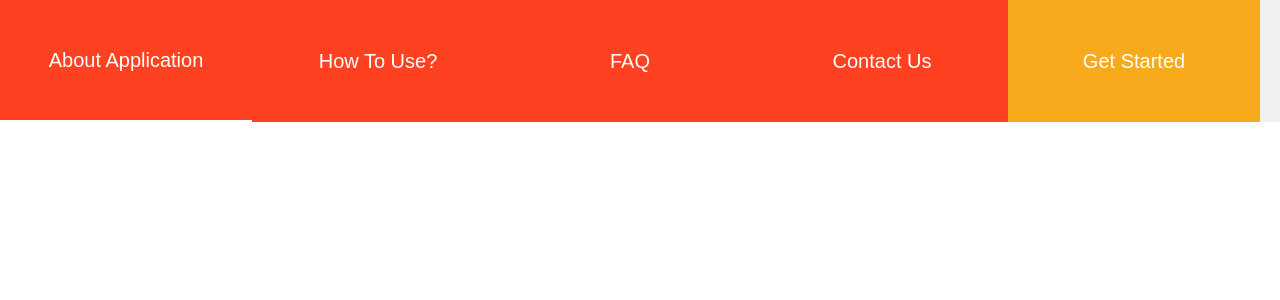
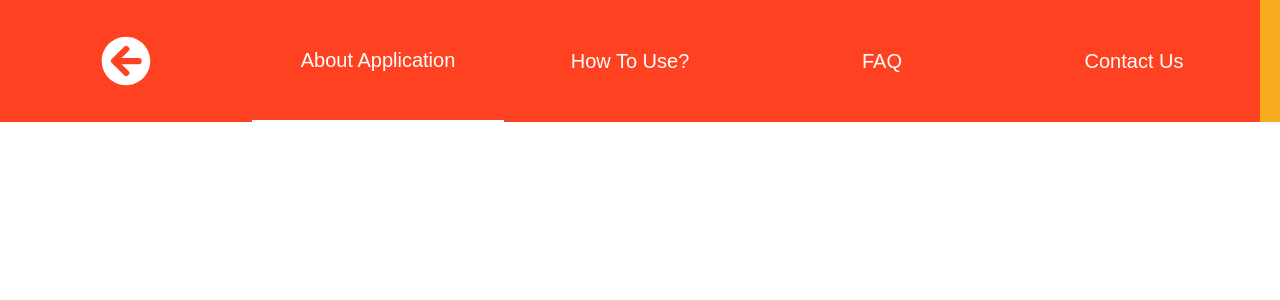
Before and after one commit to BurakSahin00/project-management-app, a Next.js app: page /navigation/AboutApplication in a window 1280 px wide. Shown: the top 300 px of the page. Built offline with nearby package versions, Linux system fonts and the light colour scheme.

Commit message:
Back Button Added

```diff
--- /dev/null
+++ b/src/app/components/back-button/BackButton.tsx
@@ -0,0 +1,14 @@
+import React from 'react'
+import { FaArrowCircleLeft } from "react-icons/fa";
+import styles from './back-button.module.css'
+
+
+const BackButton: React.FC = () => {
+  return (
+    <div className={styles.button}>
+      <FaArrowCircleLeft className={styles.icon}/>
+    </div>
+  )
+}
+
+export default BackButton
--- /dev/null
+++ b/src/app/components/back-button/back-button.module.css
@@ -0,0 +1,14 @@
+.button {
+  background-color: #fe4221;
+  display: flex;
+  align-items: center;
+  justify-content: center;
+  height: 122px;
+  width: 252px;
+  cursor: pointer;
+}
+
+.icon {
+  color: #ffffff;
+  font-size: 50px;
+}
--- a/src/app/components/welcome-header/WelcomeHeader.tsx
+++ b/src/app/components/welcome-header/WelcomeHeader.tsx
@@ -4,6 +4,7 @@ import React from 'react'
 import { usePathname } from 'next/navigation'
 import WelcomeHeaderButton from '../welcome-header-button/WelcomeHeaderButton'
 import GetStartedHeaderButton from '../get-started-button/GetStartedHeaderButton'
+import BackButton from '../back-button/BackButton'
 import styles from './welcome-header.module.css'
 import Link from 'next/link'
 
@@ -20,6 +21,9 @@ const WelcomeHeader: React.FC = () => {
     const pathname = usePathname();
     return (
         <div className={styles.headerContainer}>
+            <Link href='/'>
+                <BackButton />
+            </Link>
             {
                 HeaderButtons.map((button, index) => (
                     <Link href={button.path} key={index}>
```
Also changed, not shown: package.json (+4 -3 lines), 1 other file (tests, documents, lock files or other folders).
